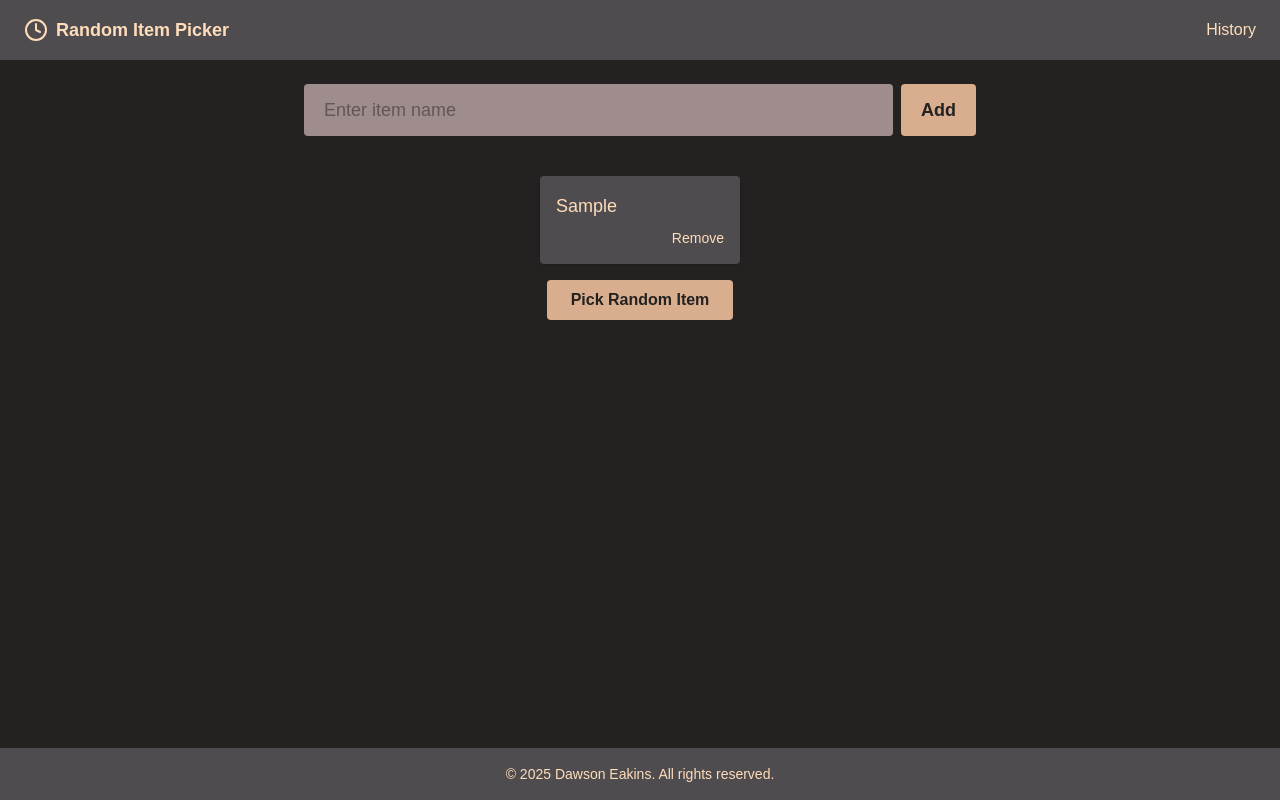
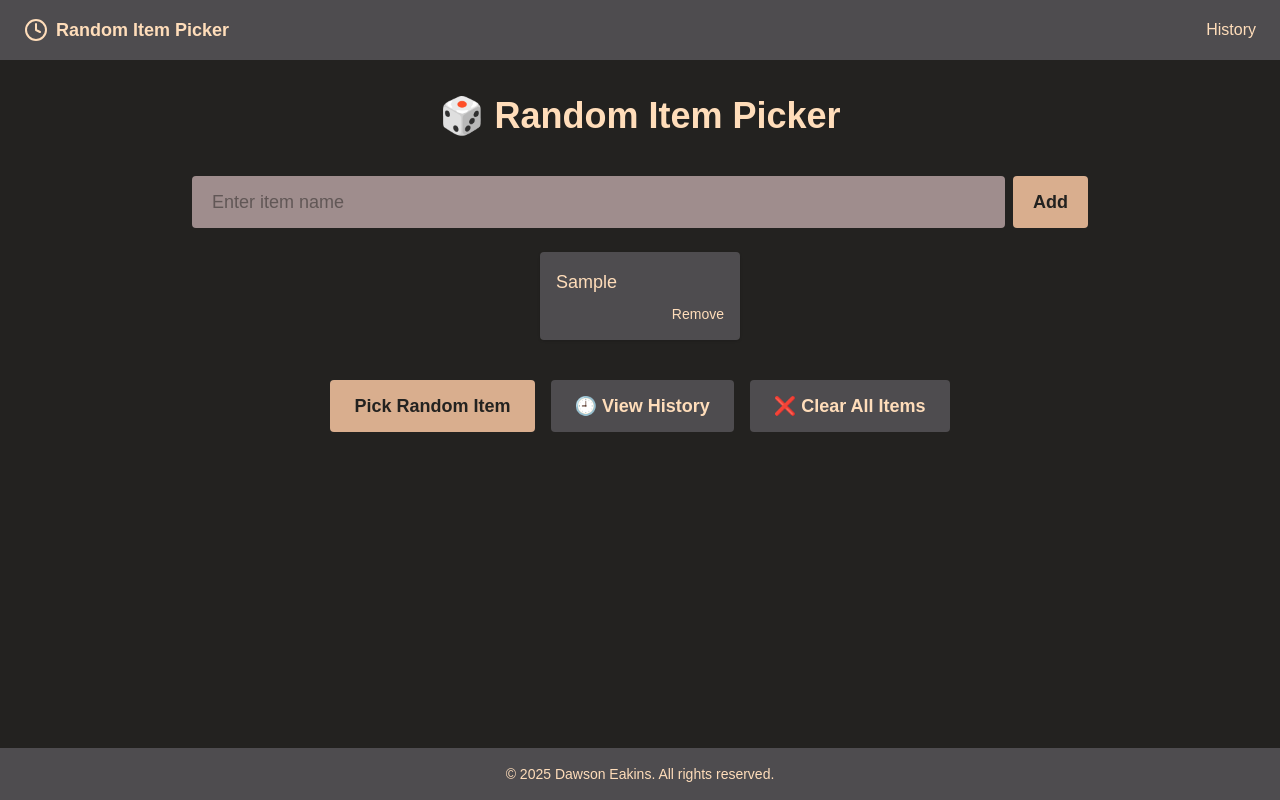
Before and after one commit to dawsoneakins/randomizeritems, a Next.js app: page / in a window 1280 px wide. Both pictures are taken after typing "Sample" into the empty fields and a click on the button "Add". Built offline with nearby package versions, Linux system fonts and the light colour scheme.

Commit message:
Added new button, fixed some issues

```diff
--- a/src/app/components/HistoryList.tsx
+++ b/src/app/components/HistoryList.tsx
@@ -1,13 +1,22 @@
 "use client";
 
-import React from "react";
+import { useEffect, useState } from "react";
 
-type HistoryListProps = {
-  history: string[];
-  onClear?: () => void;
+export default function HistoryList() {
+  const [history, setHistory] = useState<string[]>([]);
+
+  useEffect(() => {
+    const stored = localStorage.getItem("randomPickerHistory");
+    if (stored) {
+      setHistory(JSON.parse(stored));
+    }
+  }, []);
+
+  const clearHistory = () => {
+    localStorage.removeItem("randomPickerHistory");
+    setHistory([]);
   };
 
-export default function HistoryList({ history, onClear }: HistoryListProps) {
   if (history.length === 0) return null;
 
   return (
@@ -16,17 +25,14 @@ export default function HistoryList({ history, onClear }: HistoryListProps) {
         <h2 className="text-xl font-semibold" style={{ color: "#ffddba" }}>
           🕘 Pick History
         </h2>
-        {onClear && (
         <button
-            onClick={onClear}
+          onClick={clearHistory}
           className="text-sm underline hover:text-[#d9ae8e]"
           style={{ color: "#ffddba" }}
         >
           Clear History
         </button>
-        )}
       </div>
-
       <ul className="space-y-2">
         {history.map((item, index) => (
           <li
--- a/src/app/history/page.tsx
+++ b/src/app/history/page.tsx
@@ -1,6 +1,7 @@
 "use client";
 
 import { useEffect, useState } from "react";
+
 import HistoryList from "../components/HistoryList";
 
 export default function History() {
@@ -23,7 +24,7 @@ export default function History() {
       <h1 className="text-3xl font-bold mb-6 text-[#ffddba]">
         🕘 Pick History
       </h1>
-      <HistoryList history={history} onClear={clearHistory} />
+      <HistoryList />
     </div>
   );
 }
--- a/src/app/page.tsx
+++ b/src/app/page.tsx
@@ -1,7 +1,7 @@
 "use client";
 
 import { useEffect, useState } from "react";
-import HistoryList from "./components/HistoryList";
+import Link from "next/link";
 
 export default function Home() {
   const [items, setItems] = useState<string[]>([]);
@@ -10,12 +10,10 @@ export default function Home() {
   const [error, setError] = useState<string | null>(null);
   const [isPicking, setIsPicking] = useState(false);
   const [carouselIndex, setCarouselIndex] = useState<number | null>(null);
-  const [history, setHistory] = useState<string[]>([]);
 
   const addItem = () => {
     const trimmed = input.trim();
 
-    // Validation: empty input
     if (!trimmed) {
       setError("Please enter an item name.");
       return;
@@ -43,11 +41,9 @@ export default function Home() {
   };
 
   const addToHistory = (item: string) => {
-    setHistory((prev) => {
-      const updated = [item, ...prev];
+    const current = localStorage.getItem("randomPickerHistory");
+    const updated = [item, ...(current ? JSON.parse(current) : [])];
     localStorage.setItem("randomPickerHistory", JSON.stringify(updated));
-      return updated;
-    });
   };
 
   const removeItem = (index: number) => {
@@ -77,26 +73,21 @@ export default function Home() {
     }, interval);
   };
 
-  useEffect(() => {
-    const stored = localStorage.getItem("randomPickerHistory");
-    if (stored) {
-      setHistory(JSON.parse(stored));
-    }
-  }, []);
+  const clearAllItems = () => {
+    setItems([]);
+    setSelected(null);
+    setCarouselIndex(null);
+  };
 
   return (
-    <main
-      className="min-h-screen p-6 flex flex-col items-center"
-      style={{ backgroundColor: "#232220" }}
-    >
-      <h1
-        className="text-3xl font-bold mb-6 text-center"
-        style={{ color: "#ffddba" }}
-      >
+    <main className="min-h-screen flex flex-col items-center bg-[#232220] px-4">
+      <div className="w-full max-w-4xl pt-24 pb-16">
+        <h1 className="text-4xl font-bold mb-10 text-center text-[#ffddba]">
           🎲 Random Item Picker
         </h1>
 
-      <div className="flex gap-2 mb-6 w-full max-w-2xl">
+        {/* Input + Add */}
+        <div className="flex gap-2 mb-6">
           <input
             type="text"
             value={input}
@@ -122,13 +113,11 @@ export default function Home() {
           </button>
         </div>
 
-      {error && (
-        <p className="text-sm text-red-400 -mt-4 mb-6 text-left w-full max-w-2xl">
-          {error}
-        </p>
-      )}
+        {error && <p className="text-sm text-red-400 mb-6">{error}</p>}
 
-      <section className="flex flex-wrap gap-4 justify-center w-full max-w-6xl py-4 px-2">
+        {/* Items List */}
+        {items.length > 0 && (
+          <section className="flex flex-wrap gap-4 justify-center mb-10">
             {items.map((item, index) => (
               <div
                 key={index}
@@ -149,10 +138,12 @@ export default function Home() {
               </div>
             ))}
           </section>
+        )}
 
+        <div className="flex flex-col sm:flex-row items-center justify-center gap-4 mb-12">
           <button
             onClick={pickRandom}
-        className="px-6 py-2 rounded hover:opacity-90 disabled:opacity-50 mb-4"
+            className="px-6 py-3 text-lg rounded w-full sm:w-auto hover:opacity-90 disabled:opacity-50"
             style={{
               backgroundColor: "#d9ae8e",
               color: "#232220",
@@ -162,8 +153,37 @@ export default function Home() {
           >
             Pick Random Item
           </button>
-      <HistoryList history={history} onClear={() => setHistory([])} />
 
+          <Link href="/history">
+            <button
+              className="px-6 py-3 text-lg rounded w-full sm:w-auto hover:opacity-90"
+              style={{
+                backgroundColor: "#4e4c4f",
+                color: "#ffddba",
+                fontWeight: "600",
+              }}
+            >
+              🕘 View History
+            </button>
+          </Link>
+
+          {items.length > 0 && (
+            <button
+              onClick={clearAllItems}
+              className="px-6 py-3 text-lg rounded w-full sm:w-auto hover:opacity-90"
+              style={{
+                backgroundColor: "#4e4c4f",
+                color: "#ffddba",
+                fontWeight: "600",
+              }}
+            >
+              ❌ Clear All Items
+            </button>
+          )}
+        </div>
+      </div>
+
+      {/* Picker Modal */}
       {isPicking && (
         <div className="fixed inset-0 bg-black bg-opacity-70 flex items-center justify-center z-[100]">
           <div className="bg-[#4e4c4f] text-[#ffddba] p-8 rounded-lg shadow-lg text-center w-[300px] min-h-[180px]">
```
Lines whose indentation alone changed are shown as unchanged.
